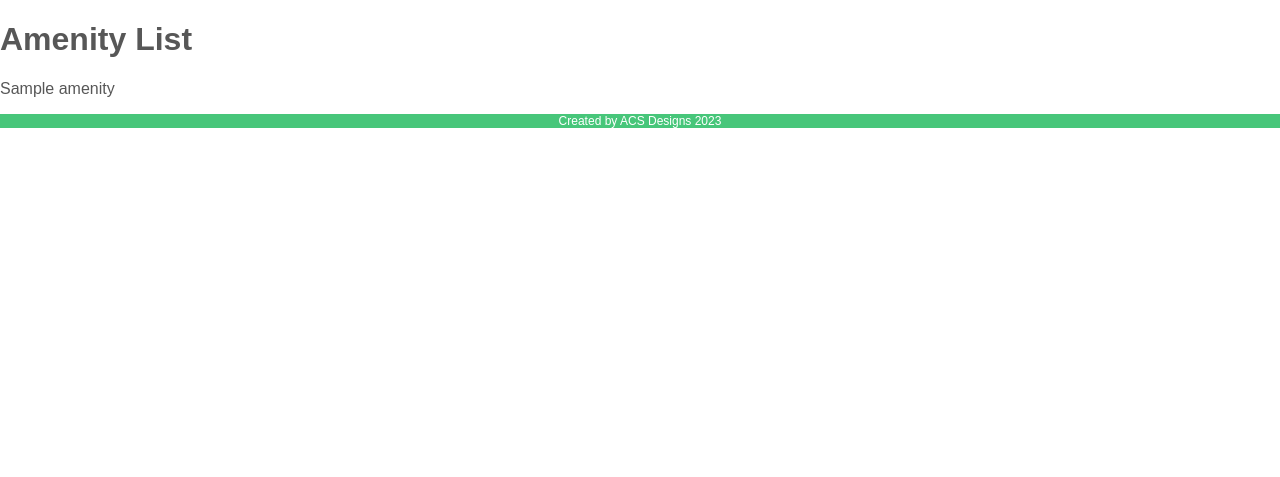
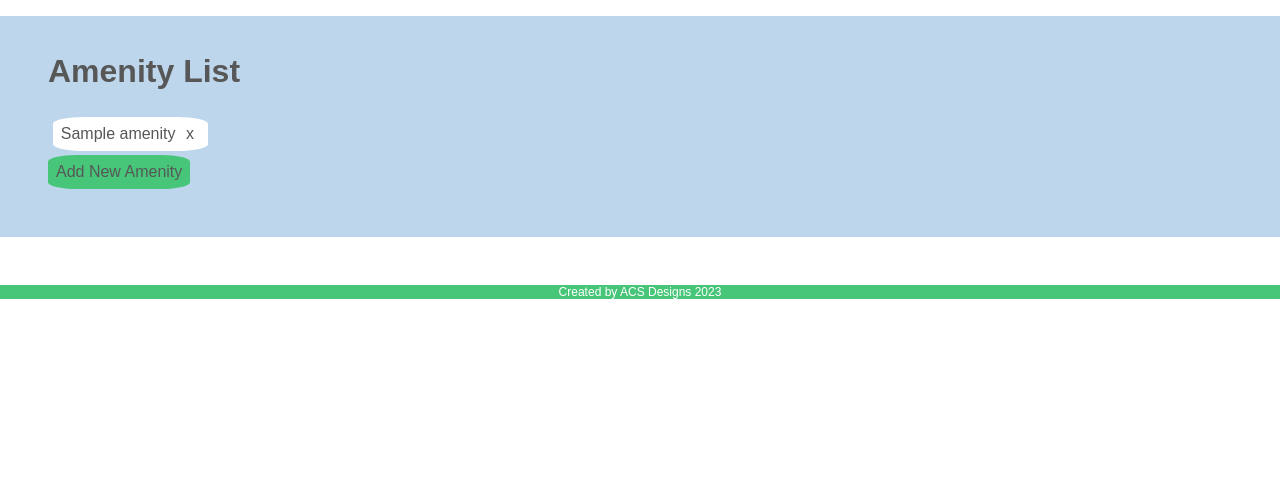
Before and after one commit to caseystell/nature-notes, a Django app: page /amenities/ in a window 1280 px wide. Shown: the part 71-548 px from the top of the page. Run offline with Django 4.2, Linux system fonts and the light colour scheme; tables that the repository leaves empty hold one stand-in row (values such as "Sample post"); some web fonts are replaced.

Commit message:
CSS updates and Amenity functionality fixes

```diff
--- a/main_app/static/css/style.css
+++ b/main_app/static/css/style.css
@@ -9,11 +9,6 @@ body {
 a, a:visited {
     text-decoration: none;
     color: #575757;
-}
-
-a:hover, .btn:hover, .login:hover {
-    cursor: pointer;
-    text-decoration: underline;
 }
 
 ul {
@@ -34,26 +29,47 @@ ul {
     border-radius: 20%;
     color: white;
     font-family: 'Khula', sans-serif;
-    padding: 0.5rem;
+    padding: 0.5rem !important;
     border: none;
-    width: fit-content;
-    height: fit-content;
+    width: fit-content !important;
+    height: fit-content !important;
 }
 
 .btn {
-    background-color: #47C67A;
+    background-color: #47C67A !important;
+}
+
+a:hover, .btn:hover, .login:hover {
+    cursor: pointer;
+    text-decoration: underline !important;
 }
 
 .login {
     background-color: #BDD6EB;
 }
 
-.detail {
+.detail, .delete-form, .edit-add-form, .amenity-detail, #login-form, #signup-form {
     background-color: #BDD6EB;
     margin: 1rem 0 3rem 0;
     padding: 1rem 3rem 3rem 3rem;
+}
+
+.amenity-detail {
+    display: flex;
+    flex-direction: column;
+}
+
+.edit-add-form td > input, #login-form p > input, #signup-form p > input {
+    border: none;
+    border-radius: 20%;
+    padding: 0.5rem;
+    margin: 0.5rem;
+    width: 15rem;
+}
+
+.detail {
     display: grid;
-    grid-template-columns: 50% 25% 25%;
+    grid-template-columns: 60% 20% 20%;
     grid-template-rows: 15% 35% 50%;
 }
 
@@ -62,24 +78,67 @@ ul {
     grid-row: 1 / span 1;
 }
 
-#detail-card {
-    grid-column: 1 / span 1;
-    grid-row: 2 / span1
+.amenities > span, .add-amenities > span, .amenity-detail > span {
+    border-radius: 20%;
+    padding: 0.5rem;
+    margin: 0.3rem;
+    width: fit-content;
+    height: fit-content;
 }
 
-.trail > form > input, .trail > form > p {
-    grid-column: 2 / span 2;
-    grid-row: 2 / span 1;
+.amenities > span {
+    background-color: #E9E9E9;
 }
 
-.add-amenities span {
-    grid-column: 2 / span 2;
-    grid-row: 3 / span 1;
+.add-amenities > span, .amenity-detail > span {
+    background-color: white;
 }
 
-.amenities span {
-    grid-column: 1 / span 1;
-    grid-row: 3 / span 1;
+.amenities button, .add-amenities button, .amenity-detail a {
+    color: #575757;
+    border: none;
+}
+
+.amenity-detail a {
+    padding: 1px 6px;
+}
+
+.amenities button {
+    background-color: #E9E9E9;
+}
+
+.add-amenities button {
+    background-color: white;
+}
+
+.amenities button:hover, .add-amenities button:hover, .amenity-detail a:hover {
+    cursor: pointer;
+    background-color: #575757;
+    border-radius: 20%;
+}
+
+.amenities button:hover {
+    color: #E9E9E9;
+}
+
+.add-amenities button:hover, .amenity-detail a:hover {
+    color: white;
+    text-decoration: none;
+}
+
+.amenities, .add-amenities {
+    display: flex;
+    flex-direction: column;
+    align-items: flex-end;
+}
+
+.amenities > h3, .add-amenities > h3 {
+    margin-right: 0.5rem;
+    margin-bottom: 0;
+}
+
+#detail-card {
+    text-align: right;
 }
 
 #home-page, #index {
@@ -161,6 +220,10 @@ ul {
     text-align: center;
 }
 
+#login-form p > a, #signup-form p > a {
+    color: #47C67A;
+}
+
 #signup-form p {
     text-align: left;
     margin-left: 32%;
--- a/main_app/templates/campsites/detail.html
+++ b/main_app/templates/campsites/detail.html
@@ -47,7 +47,7 @@
             <span>{{ amenity.name }}
                 <form action="{% url 'remove_amenity' campsite.id amenity.id %}" method="POST" style="display:inline-block">
                     {% csrf_token %}
-                    <button type="submit" class="btn">X</button>
+                    <button type="submit">x</button>
                 </form>
             </span>
         {% endfor %}
@@ -69,6 +69,7 @@
         {% else %}
           <h5>{{campsite.name}} Already Has All Available Amenities</h5>
         {% endif %}
+
     </div>
 </div>
 {% endblock %}
--- a/main_app/templates/home.html
+++ b/main_app/templates/home.html
@@ -6,7 +6,7 @@
 <div id="home-page">
     <img id="home-image" src="{% static 'images/alex-shutin-kKvQJ6rK6S4-unsplash.jpg' %}" alt="blue mountains" style="height: 75%; width: 100%;" >
     {% if not user.is_authenticated %}
-        <button class="login home-btn"><a href="{% url 'login' %}">Start here</a></button>
+        <button class="login home-btn"><a href="{% url 'about' %}">Start here</a></button>
     {% else %}
         <button class="login home-btn"><a href="{% url 'index' %}"></a>See My Campsites</button>
     {% endif %}
--- a/main_app/templates/main_app/amenity_confirm_delete.html
+++ b/main_app/templates/main_app/amenity_confirm_delete.html
@@ -1,6 +1,8 @@
 {% extends 'base.html' %}
 
 {% block content %}
+
+<div class="delete-form">
   <h1>Delete Amenity</h1>
 
   <h4>Are you sure you want to delete <span>{{ object.name }}</span>?</h4>
@@ -8,6 +10,7 @@
   <form action="" method="POST">
     {% csrf_token %}
     <input type="submit" value="Yes - Delete!" class="btn">
-    <a href="{% url 'detail' amenity.id %}">Cancel</a>
+    <a href="{% url 'amenities_index' %}">Cancel</a>
   </form>
+</div>
 {% endblock %}
--- a/main_app/templates/main_app/amenity_form.html
+++ b/main_app/templates/main_app/amenity_form.html
@@ -1,6 +1,8 @@
 {% extends 'base.html' %}
 
 {% block content %}
+
+<div class="edit-add-form">
   {% if object %}
     <h1>Edit {{object.name}}</h1>
   {% else %}
@@ -13,4 +15,5 @@
     </table>
     <input type="submit" value="Submit!" class="btn">
   </form>
+</div>
 {% endblock %}
--- a/main_app/templates/main_app/amenity_list.html
+++ b/main_app/templates/main_app/amenity_list.html
@@ -1,16 +1,19 @@
 {% extends 'base.html' %}
 {% block content %}
 
-<h1>Amenity List</h1>
+<div class="amenity-detail">
 
-{% for amenity in amenity_list %}
-  <a href="{% url 'amenities_detail' amenity.id %}">
-    <div>
-        <div>
-            <span>{{ amenity.name }}</span>
-        </div>
-    </div>
-  </a>
-{% endfor %}
+  <h1>Amenity List</h1>
+
+  {% for amenity in amenity_list %}
+    <span>
+      {{ amenity.name }}
+      <a href="{% url 'amenities_delete' amenity.id %}">x</a>
+    </span>
+  {% endfor %}
+
+  <a class="btn" href="{% url 'amenities_create' %}">Add New Amenity</a>
+
+</div>
 
 {% endblock %}
--- a/main_app/templates/main_app/campsite_confirm_delete.html
+++ b/main_app/templates/main_app/campsite_confirm_delete.html
@@ -1,6 +1,8 @@
 {% extends 'base.html' %}
 
 {% block content %}
+
+<div class="delete-form">
 
     <h1>Delete Campsite</h1>
 
@@ -12,4 +14,6 @@
         <a href="{% url 'detail' campsite.id %}">Cancel</a>
     </form>
 
+</div>
+
 {% endblock %}
--- a/main_app/templates/main_app/campsite_form.html
+++ b/main_app/templates/main_app/campsite_form.html
@@ -1,5 +1,7 @@
 {% extends 'base.html' %}
 {% block content %}
+
+<div class="edit-add-form">
 
   {% if object %}
     <h1>Edit <span>{{ object.name }}</span></h1>
@@ -15,4 +17,6 @@
     <input type="submit" value="Submit!" class="btn">
   </form>
 
+</div>
+
 {% endblock %}
--- a/main_app/urls.py
+++ b/main_app/urls.py
@@ -15,7 +15,6 @@ urlpatterns = [
     path('amenities/', views.AmenityList.as_view(), name='amenities_index'),
     path('amenities/<int:pk>', views.AmenityDetail.as_view(), name='amenities_detail'),
     path('amenities/create/', views.AmenityCreate.as_view(), name='amenities_create'),
-    path('amenities/<int:pk>/update/', views.AmenityUpdate.as_view(), name='amenities_update'),
     path('amenities/<int:pk>/delete/', views.AmenityDelete.as_view(), name='amenities_delete'),
     path('accounts/signup/', views.signup, name='signup'),
 
```
Also changed, not shown: main_app/templates/main_app/amenity_detail.html (deleted, +0 -19 lines). Lines whose indentation alone changed are shown as unchanged.
